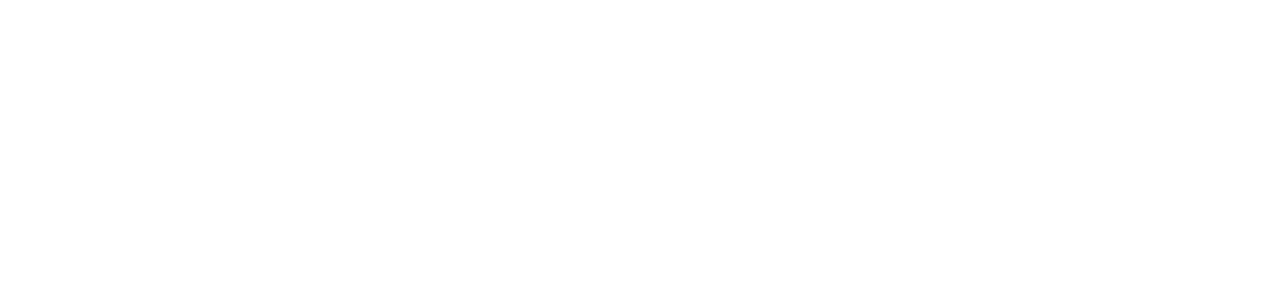
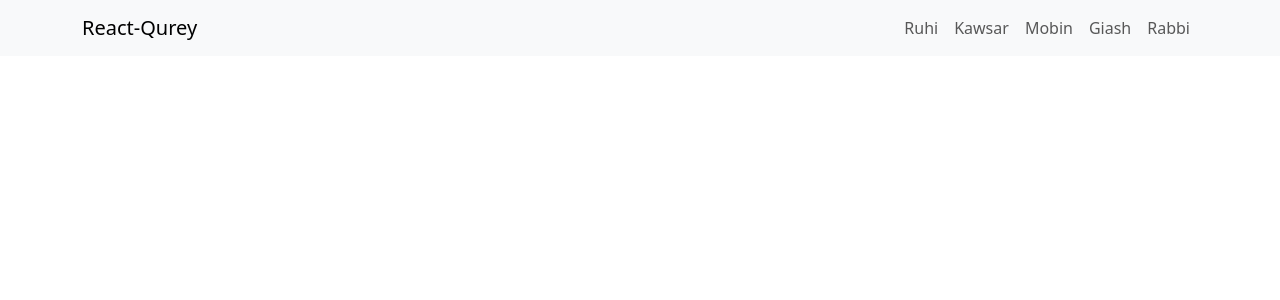
Before and after one commit to mamtn011/react-query, a React (Create React App) app: page / in a window 1280 px wide. Shown: the top 300 px of the page. Built offline with nearby package versions, Linux system fonts and the light colour scheme.

Commit message:
Navbar added

```diff
--- a/src/App.js
+++ b/src/App.js
@@ -1,5 +1,32 @@
-function App() {
-  return <div></div>;
+import ErrorBoundary from "./component/ErrorBoundary";
+import Ruhi from "./component/Ruhi";
+import Giash from "./component/Giash";
+import Kawsar from "./component/Kawsar";
+import Rabbi from "./component/Rabbi";
+import Mobin from "./component/Mobin";
+import Root from "./component/Root";
+import {
+  createBrowserRouter,
+  RouterProvider,
+  Route,
+  createRoutesFromElements,
+} from "react-router-dom";
+
+const router = createBrowserRouter(
+  createRoutesFromElements(
+    <Route path="/" errorElement={<ErrorBoundary />} element={<Root />}>
+      <Route path="ruhi" element={<Ruhi />} />
+      <Route path="kawsar" element={<Kawsar />} />
+      <Route path="mobin" element={<Mobin />} />
+      <Route path="giash" element={<Giash />} />
+      <Route path="rabbi" element={<Rabbi />} />
+    </Route>
+  )
+);
+export default function App() {
+  return (
+    <div>
+      <RouterProvider router={router} />
+    </div>
+  );
 }
-
-export default App;
--- /dev/null
+++ b/src/component/ErrorBoundary.js
@@ -0,0 +1,7 @@
+import { useRouteError } from 'react-router';
+
+export default function ErrorBoundary() {
+	let error = useRouteError();
+	const resErr = error.status === 404 ? '404: NOT FOUND' : ' ';
+	return <h1 className=' text-center'>{resErr}</h1>;
+}
--- /dev/null
+++ b/src/component/Giash.js
@@ -0,0 +1,3 @@
+export default function Giash() {
+	return <div>Gias</div>;
+}
--- /dev/null
+++ b/src/component/Kawsar.js
@@ -0,0 +1,3 @@
+export default function Kawsar() {
+  return <div>Kawser</div>;
+}
--- /dev/null
+++ b/src/component/Mobin.js
@@ -0,0 +1,3 @@
+export default function Mobin() {
+  return <div>Mobin</div>;
+}
--- /dev/null
+++ b/src/component/MyNavBar.js
@@ -0,0 +1,37 @@
+import { Container, Navbar, Nav } from "react-bootstrap";
+import { Link, NavLink } from "react-router-dom";
+
+export default function MyNavBar() {
+  return (
+    <Navbar collapseOnSelect expand="lg" className="bg-body-tertiary">
+      <Container>
+        <Navbar.Brand as={Link} to="/">
+          React-Qurey
+        </Navbar.Brand>
+        <Navbar.Toggle aria-controls="responsive-navbar-nav" />
+        <Navbar.Collapse
+          id="responsive-navbar-nav"
+          className="justify-content-end"
+        >
+          <Nav>
+            <Nav.Link as={NavLink} to="/ruhi">
+              Ruhi
+            </Nav.Link>
+            <Nav.Link as={NavLink} to="/kawsar">
+              Kawsar
+            </Nav.Link>
+            <Nav.Link as={NavLink} to="/mobin">
+              Mobin
+            </Nav.Link>
+            <Nav.Link as={NavLink} to="/giash">
+              Giash
+            </Nav.Link>
+            <Nav.Link as={NavLink} to="/rabbi">
+              Rabbi
+            </Nav.Link>
+          </Nav>
+        </Navbar.Collapse>
+      </Container>
+    </Navbar>
+  );
+}
--- /dev/null
+++ b/src/component/Rabbi.js
@@ -0,0 +1,3 @@
+export default function Rabbi() {
+	return <div>Rabbi</div>;
+}
--- /dev/null
+++ b/src/component/Root.js
@@ -0,0 +1,11 @@
+import { Outlet } from "react-router";
+import MyNavBar from "./MyNavBar";
+
+export default function Root() {
+  return (
+    <>
+      <MyNavBar />
+      <Outlet />
+    </>
+  );
+}
--- /dev/null
+++ b/src/component/Ruhi.js
@@ -0,0 +1,3 @@
+export default function Ruhi() {
+  return <div>Ruhi</div>;
+}
```
